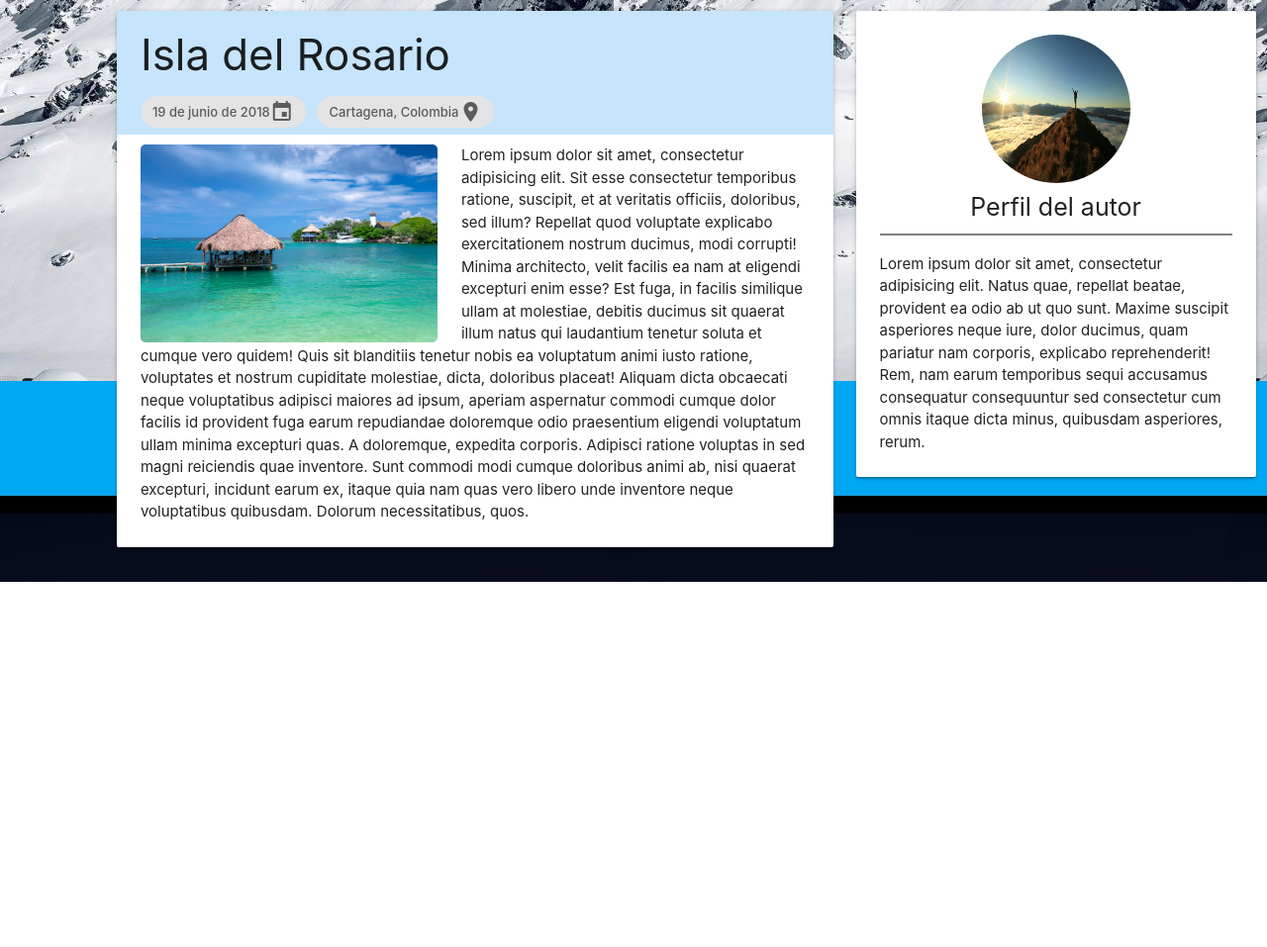
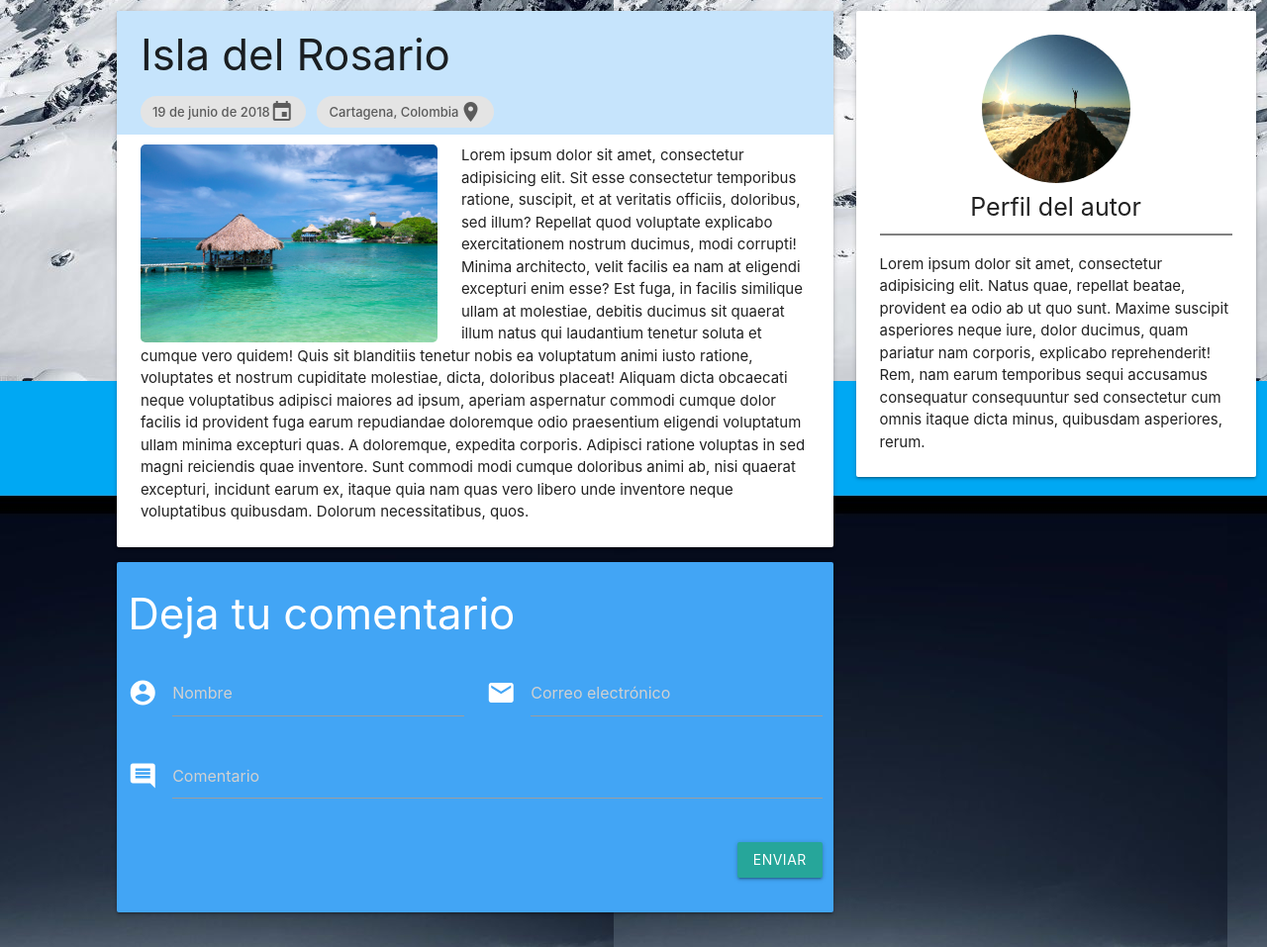
Before and after one commit to jesusgperez/Blog_Materialize, a plain HTML site: page index.html in a window 1280 px wide. Shown: the part 717-1674 px from the top of the page at 99% size. Before the commit the page ends 1305 px from the top, so only its background shows below. Drawn offline with nearby package versions, Linux system fonts and the light colour scheme.

Commit message:
Seccion comentarios
Se añade la sección de comentarios

```diff
--- a/css/styles.css
+++ b/css/styles.css
@@ -126,3 +126,7 @@ body{
   border: 0.5px solid gray;
   height:0;
 }
+/*---------Estilos de comentarios---------*/
+.card-comment-style{
+  color: #fff;
+}
--- a/index.html
+++ b/index.html
@@ -100,6 +100,30 @@
             </p>
           </div>
         </div>
+        <div class="card blue lighten-1 clearfix card-comment-style">
+          <form>
+            <div class="col s12">
+              <h3 class="comment-title">Deja tu comentario</h3>
+              <div class="row">
+                <div class="input-field col s6">
+                  <i class="material-icons prefix">account_circle</i>
+                  <input type="text" placeholder="Nombre" id="nombre">
+                </div>
+                <div class="input-field col s6">
+                  <i class="material-icons prefix">email</i>
+                  <input type="text" placeholder="Correo electrónico" id="email">
+                </div>
+                <div class="input-field col s12">
+                  <i class="material-icons prefix">comment</i>
+                  <textarea name="texta" id="texta" class="materialize-textarea" placeholder="Comentario"></textarea>
+                </div>
+                <div class="input-field col s12">
+                  <input type="submit" value="ENVIAR" class="btn right">
+                </div>
+              </div>
+            </div>
+          </form>
+        </div>
       </div>
       <div class="col s4">
         <div class="card">
```
